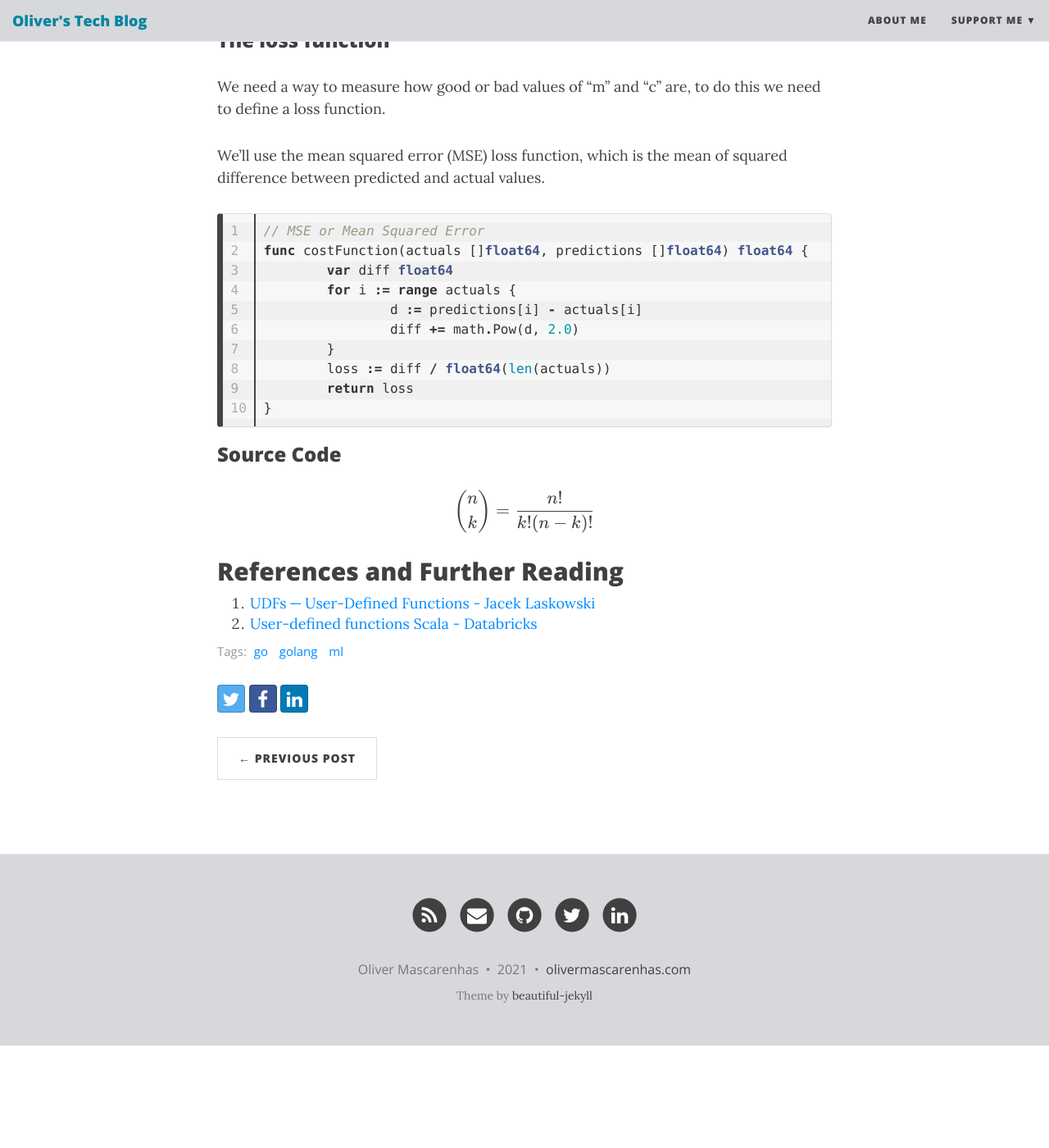
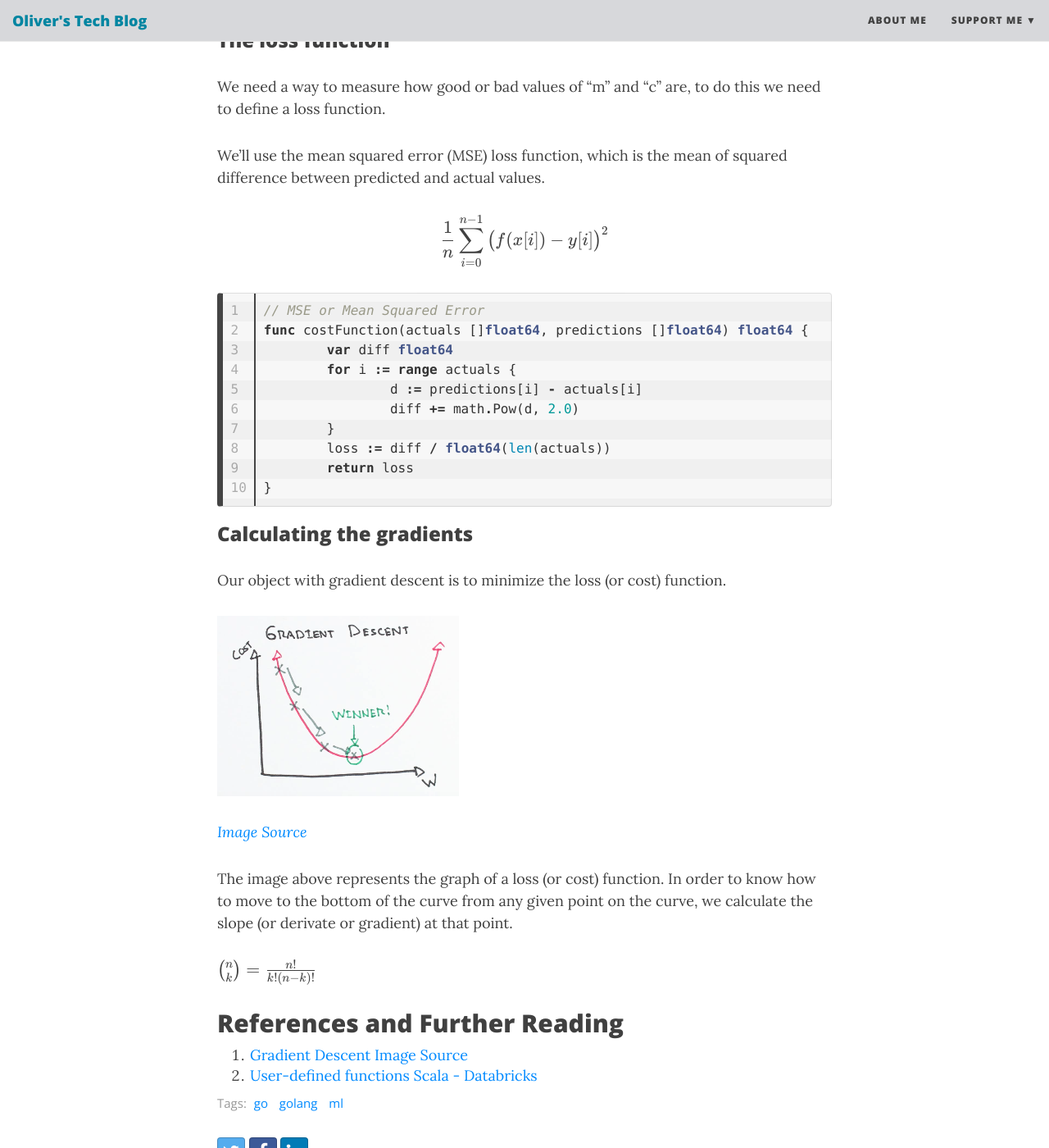
Before and after one commit to oliversavio/oliversavio.github.io, a Jekyll site: the page built from _posts/2021-01-19-learning-gradient-descent-with-code.md, in a window 1280 px wide and 1400 px high, scrolled down 3071 px. Shown: the whole window at 82% size. Built offline with Jekyll 4.4.1, drawn with Linux system fonts in a browser that asks for light colours; nearby versions of some CDN libraries; before the commit the page ends 4346 px from its top, so only the background shows below that.

Commit message:
added loss function

```diff
--- a/_posts/2021-01-19-learning-gradient-descent-with-code.md
+++ b/_posts/2021-01-19-learning-gradient-descent-with-code.md
@@ -58,6 +58,10 @@ We need a way to measure how good or bad values of "m" and "c" are, to do this w
 
 We'll use the mean squared error (MSE) loss function, which is the mean of squared difference between predicted and actual values.
 
+\\[
+  \frac{1}{n}\displaystyle\sum_{i=0}^{n-1} \big(f(x[i]) - y[i] \big)^2
+\\]
+
 {% highlight golang linenos %}
 // MSE or Mean Squared Error
 func costFunction(actuals []float64, predictions []float64) float64 {
@@ -71,22 +75,29 @@ func costFunction(actuals []float64, predictions []float64) float64 {
 }
 {% endhighlight %}
 
+### Calculating the gradients
+Our object with gradient descent is to minimize the loss (or cost) function.
 
-### Source Code
+![Gradient Descent]({{ site.url }}/img/gradient_descent_demystified.png)
 
-\\[
+_[Image Source][gd-demystified]_
+
+The image above represents the graph of a loss (or cost) function. In order to know how to move to the bottom of the curve from any given point on the curve, we calculate the slope (or derivate or gradient) at that point.
+
+
+\\(
     \binom{n}{k} = \frac{n!}{k!(n-k)!}
-\\]
+\\)
 
 
 
 
 ## References and Further Reading
-1. [UDFs — User-Defined Functions - Jacek Laskowski][udf-ref]
+1. [Gradient Descent Image Source][gd-demystified]
 2. [User-defined functions Scala - Databricks][udf-scala]
 
 
 
-[dataset-transform]: {% post_url 2019-09-25-how-to-transform-a-spark-dataset %}
+[gd-demystified]: https://ml-cheatsheet.readthedocs.io/en/latest/gradient_descent.html
 [udf-ref]: https://jaceklaskowski.gitbooks.io/mastering-spark-sql/spark-sql-udfs.html
 [udf-scala]: https://docs.databricks.com/spark/latest/spark-sql/udf-scala.html
```
Also changed, not shown: img/gradient_descent_demystified.png (added).
